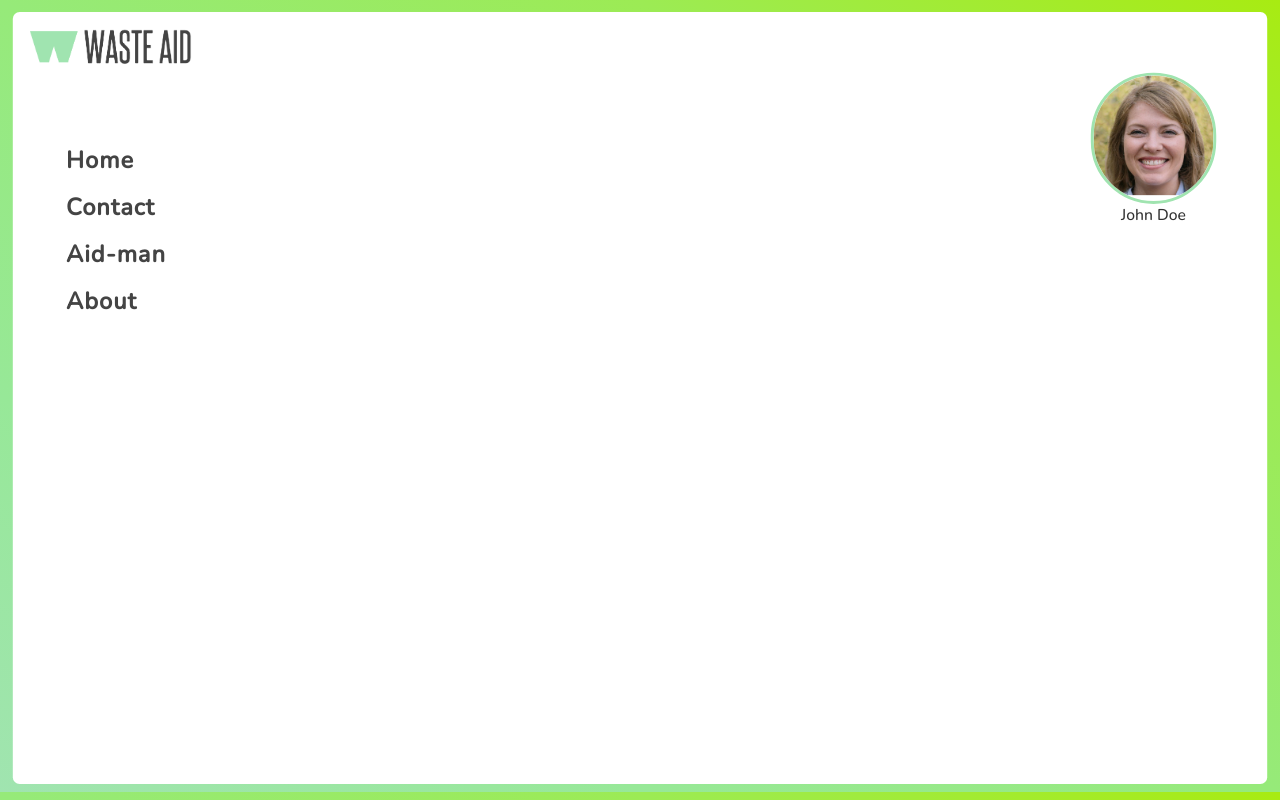
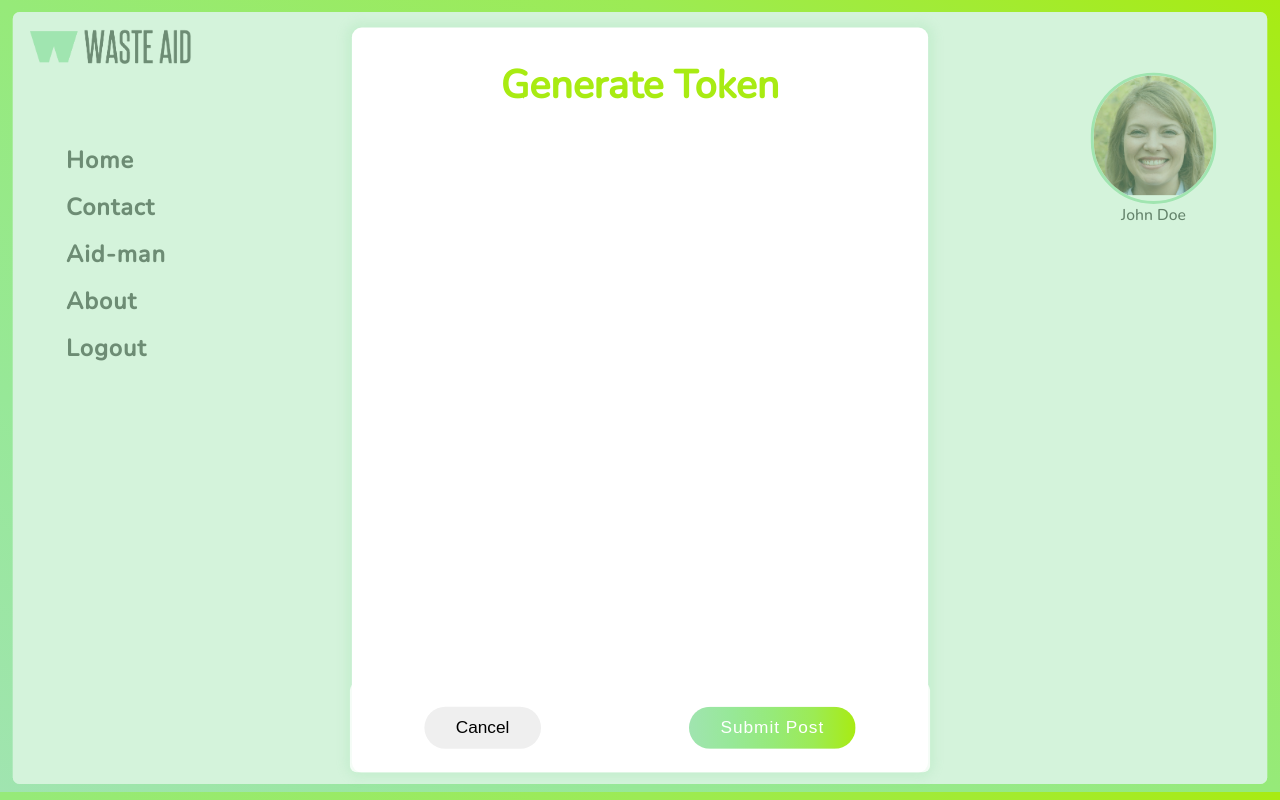
Before and after one commit to kevalmiistry/Waste-Aid_frontend, a React (Create React App) app: page /generatetoken in a window 1280 px wide. Built offline with nearby package versions, Linux system fonts and the light colour scheme; sample sign-in values are in the browser's storage.

Commit message:
Logout Done - GenerateToken Ongoing

```diff
--- a/src/App.js
+++ b/src/App.js
@@ -10,6 +10,7 @@ import AddPost from './components/AddPost'
 import AidMan from './components/AidMan'
 import FullPost from './components/FullPost'
 import { PostProvider } from './Context/Posts/PostContext'
+import GenerateToken from './components/GenerateToken'
 
 function App() {
   return (
@@ -26,6 +27,7 @@ function App() {
               <Route exact path='/addpost' element={<AddPost />} />
               <Route exact path='/aidman' element={<AidMan />} />
               <Route exact path='/post/:id' element={<FullPost />} />
+              <Route exact path='/generatetoken' element={<GenerateToken />} />
             </Routes>
             <Profile />
           </div>
--- a/src/Context/Posts/PostContext.js
+++ b/src/Context/Posts/PostContext.js
@@ -6,6 +6,7 @@ export const PostProvider = (props) => {
     const AUTH_STORAGE_KEY = 'Waste_Aid_authtoken'
 
     const [posts, setPosts] = useState([])
+    const [onePost, setOnePost] = useState([])
     const [fullPostID, setFullPostID] = useState(null)
 
     // Add Post
@@ -21,6 +22,20 @@ export const PostProvider = (props) => {
         return response
     }
 
+    // Fetch One Post
+    const fetchOnePost = async (id) => {
+        const response = await fetch('http://localhost:5000/api/post/fetchonepost', {
+            method: 'POST',
+            headers: {
+                'Content-Type': 'application/json',
+                'auth-token': localStorage.getItem(AUTH_STORAGE_KEY)
+            },
+            body: JSON.stringify({ id })
+        })
+        const thePosts = await response.json()
+        setOnePost(thePosts)
+    }
+
     // Fetch All Posts
     const fetchAllPosts = async () => {
         const response = await fetch('http://localhost:5000/api/post/fetchposts', {
@@ -30,7 +45,6 @@ export const PostProvider = (props) => {
             }
         })
         const thePosts = await response.json()
-
         setPosts(thePosts)
     }
 
@@ -68,8 +82,14 @@ export const PostProvider = (props) => {
         return response
     }
 
+    // Logout
+    const LogOutFunc = () => {
+        localStorage.removeItem(AUTH_STORAGE_KEY)
+
+    }
+
     return (
-        <PostContext.Provider value={{ AddPostFunc, signUpFunc, logInFunc, fetchAllPosts, posts, fullPostID, setFullPostID }} >
+        <PostContext.Provider value={{ onePost, fetchOnePost, AddPostFunc, signUpFunc, logInFunc, fetchAllPosts, posts, fullPostID, setFullPostID, LogOutFunc }} >
             {props.children}
         </PostContext.Provider>
     )
--- a/src/components/FullPost.js
+++ b/src/components/FullPost.js
@@ -4,34 +4,35 @@ import { Carousel } from 'react-responsive-carousel'
 import { Scrollbars } from 'react-custom-scrollbars'
 import PostContext from '../Context/Posts/PostContext'
 import { useNavigate, useParams } from 'react-router-dom'
+// import GenerateToken from './GenerateToken'
 
 const FullPost = () => {
     document.title = 'Post'
-    const { posts, fetchAllPosts } = useContext(PostContext)
+    const { onePost, fetchOnePost } = useContext(PostContext)
 
     let nevigate = useNavigate()
 
+    const { id } = useParams()
+
     useEffect(() => {
         if (localStorage.getItem('Waste_Aid_authtoken')) {
-            fetchAllPosts()
+            fetchOnePost(id)
         } else {
             nevigate('/login')
         }
         // eslint-disable-next-line
     }, [])
 
-    const { id } = useParams()
-
-    const post = posts.filter(e => {
-        return e._id === id
-    })
-
-    const { title, description, address, amount_collected, user_count, images, date } = post[0]
-
 
     return (
         <>
-            <section className="center__component">
+            {/* <GenerateToken /> */}
+            {
+                onePost.map((post) => {
+                    const { _id, title, description, address, amount_collected, user_count, images, date } = post
+
+                    return (
+                        <section className="center__component" key={_id}>
                             <Scrollbars style={{ maxWidth: '50rem', height: '90vh' }}>
                                 <div className="post__container"></div>
                                 <div className="post__main">
@@ -77,6 +78,12 @@ const FullPost = () => {
                                 </div>
                             </Scrollbars>
                         </section>
+                    )
+
+                })
+
+
+            }
         </>
     )
 }
--- /dev/null
+++ b/src/components/GenerateToken.js
@@ -0,0 +1,30 @@
+import React, { useRef } from 'react'
+import { Scrollbars } from 'react-custom-scrollbars'
+
+const GenerateToken = () => {
+    const transform = 'translateY(0)'
+    const ref = useRef(0)
+    const handleToggle = () => { }
+    const handleClick = () => { }
+
+    return (
+        <>
+            <div style={{ transform: transform }} className="addpost__background">
+                <div style={{ transform: 'translateX(-50%) ' + transform }} className="addpost__container">
+                    <form className='addpost_form' action='post'>
+                        <Scrollbars style={{ maxWidth: '100%', height: '98vh' }}>
+                            <h1 className='head__text txt__center'>Generate Token</h1>
+
+                        </Scrollbars>
+                    </form>
+                    <div className="flx form__btns">
+                        <button ref={ref} className='cancel-btn block btn my-1-5' onClick={handleToggle}>Cancel</button>
+                        <button className='block my-1-5 btn btn-primary' id="submit" onClick={handleClick}>Submit Post</button>
+                    </div>
+                </div>
+            </div>
+        </>
+    )
+}
+
+export default GenerateToken
--- a/src/components/Home.js
+++ b/src/components/Home.js
@@ -1,3 +1,4 @@
+
 import React, { useContext, useEffect } from 'react'
 
 import { Scrollbars } from 'react-custom-scrollbars';
--- a/src/components/NavBar.js
+++ b/src/components/NavBar.js
@@ -1,8 +1,14 @@
-import React, { useState } from 'react'
-import { Link, useLocation } from 'react-router-dom'
+import React, { useContext, useState } from 'react'
+import { Link, useLocation, useNavigate } from 'react-router-dom'
+import PostContext from '../Context/Posts/PostContext'
 import logo from '../images/waste-aid-logo-1.png'
 
 const NavBar = () => {
+    const context = useContext(PostContext)
+    const { LogOutFunc } = context
+
+    const nevigate = useNavigate()
+
     const location = useLocation()
     const LinkStyle = { textDecoration: 'none', width: 'fit-content' }
     const [mobileMenu, setMobileMenu] = useState('CLOSED')
@@ -17,6 +23,11 @@ const NavBar = () => {
         }
     }
 
+    const LogOut = () => {
+        LogOutFunc()
+        nevigate('./login')
+    }
+
     return (
         <>
             <section className='main__nav'>
@@ -24,23 +35,24 @@ const NavBar = () => {
                 <img className='navbar__logo' src={logo} alt="waste aid logo" srcSet="" />
                 <nav className='navbar'>
                     <ul className='ul__menu'>
-                        {(location.pathname === '/login' || location.pathname === '/signup') &&
+                        {
+                            (!localStorage.getItem('Waste_Aid_authtoken')) &&
                             <>
                                 <Link style={LinkStyle} to='/' ><li className={(location.pathname === '/') ? 'active' : ''} >Home</li></Link>
                                 <Link style={LinkStyle} to='/contact' ><li className={(location.pathname === '/contact') ? 'active' : ''}>Contact</li></Link>
                                 <li>About</li>
-                                {/* <li>Aid-man</li> */}
                             </>
                         }
-                        {(location.pathname !== '/login' && location.pathname !== '/signup') &&
+                        {
+                            (localStorage.getItem('Waste_Aid_authtoken')) &&
                             <>
                                 <Link style={LinkStyle} to='/' ><li className={(location.pathname === '/') ? 'active' : ''} >Home</li></Link>
                                 <Link style={LinkStyle} to='/contact' ><li className={(location.pathname === '/contact') ? 'active' : ''}>Contact</li></Link>
                                 <Link style={LinkStyle} to='/aidman' ><li className={(location.pathname === '/aidman') ? 'active' : ''}>Aid-man</li></Link>
                                 <li>About</li>
+                                <li onClick={LogOut}>Logout</li>
                             </>
                         }
-
                     </ul>
                 </nav>
             </section>
```
Lines whose indentation alone changed are shown as unchanged.
